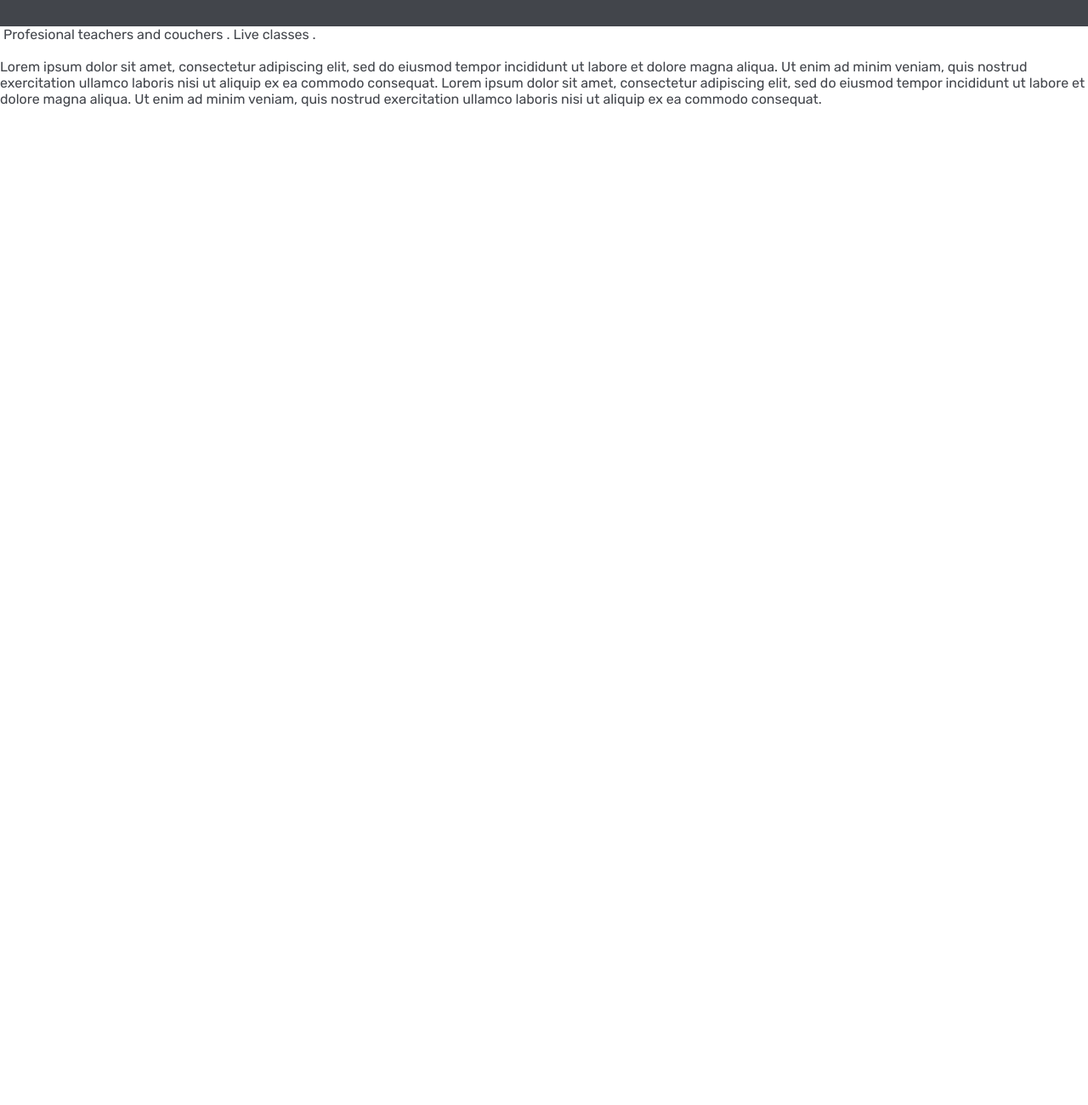
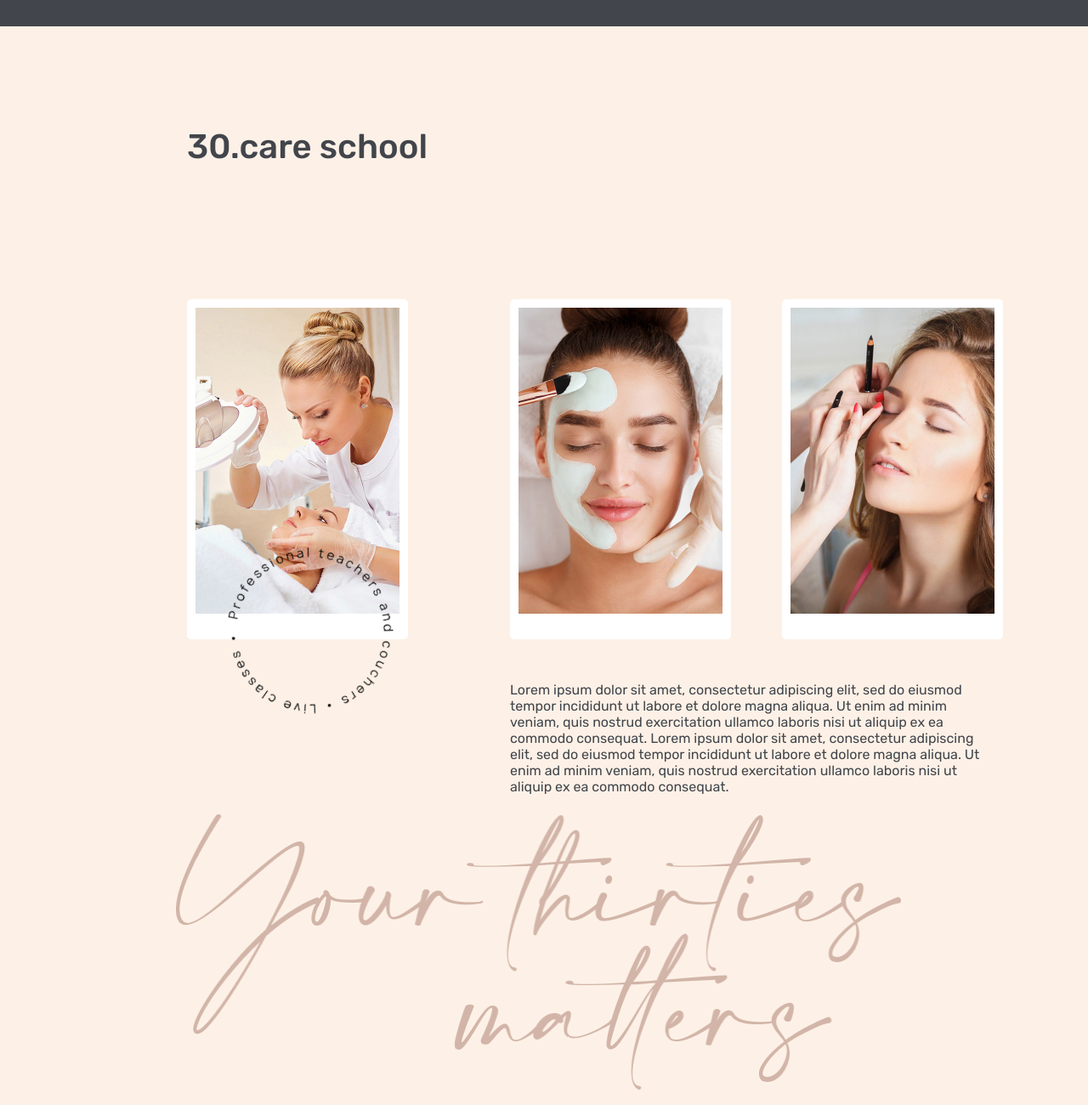
Before and after one commit to daria31v/30care, a plain HTML site: page index.html in a window 1280 px wide. Shown: the part 5181-6481 px from the top of the page at 85% size. Before the commit the page ends 5326 px from the top, so only its background shows below. Drawn offline with Linux system fonts and the light colour scheme.

Commit message:
section school

```diff
--- a/index.html
+++ b/index.html
@@ -247,23 +247,73 @@
 
       <!-- school -->
       <section class="school">
-        <div>
-          <img />
-          <span>Profesional teachers and couchers . Live classes .</span>
+        <div class="container">
+          <h2 class="title-second school-title">30.care school</h2>
+          <div class="school-content">
+            <div class="school-card school-circle">
+              <img
+                class=""
+                src="images/school-1.jpg"
+                width="240"
+                height="360"
+                alt="Example of training"
+              />
+            </div>
+            <div class="circle-container school-circle-text">
+              <img
+                class="rotating-image"
+                src="images/circle-text-3.png"
+                width="200"
+                height="200"
+                alt="The best offer of beaty professional cosmetics in Europe."
+              />
+            </div>
+            <div class="school-details">
+              <div class="school-cards">
+                <div class="school-card">
+                  <img
+                    class=""
+                    src="images/school-2.jpg"
+                    width="240"
+                    height="360"
+                    alt="Example of training"
+                  />
+                </div>
+                <div class="school-card">
+                  <img
+                    class=""
+                    src="images/school-3.jpg"
+                    width="240"
+                    height="360"
+                    alt="Example of training"
+                  />
+                </div>
+              </div>
+              <div class="school-description">
+                <p>
+                  Lorem ipsum dolor sit amet, consectetur adipiscing elit, sed do
+                  eiusmod tempor incididunt ut labore et dolore magna aliqua. Ut
+                  enim ad minim veniam, quis nostrud exercitation ullamco laboris
+                  nisi ut aliquip ex ea commodo consequat. Lorem ipsum dolor sit
+                  amet, consectetur adipiscing elit, sed do eiusmod tempor
+                  incididunt ut labore et dolore magna aliqua. Ut enim ad minim
+                  veniam, quis nostrud exercitation ullamco laboris nisi ut
+                  aliquip ex ea commodo consequat.
+                </p>
+              </div>
+              </div>
+          </div>
+
+          <div class="school-slogan">
+            <img
+              class=""
+              src="images/your-matters.png"
+              width="853"
+              height="324"
+              alt="slogan"
+            />
+          </div>
         </div>
-
-        <img />
-        <img />
-        <p>
-          Lorem ipsum dolor sit amet, consectetur adipiscing elit, sed do
-          eiusmod tempor incididunt ut labore et dolore magna aliqua. Ut enim ad
-          minim veniam, quis nostrud exercitation ullamco laboris nisi ut
-          aliquip ex ea commodo consequat. Lorem ipsum dolor sit amet,
-          consectetur adipiscing elit, sed do eiusmod tempor incididunt ut
-          labore et dolore magna aliqua. Ut enim ad minim veniam, quis nostrud
-          exercitation ullamco laboris nisi ut aliquip ex ea commodo consequat.
-        </p>
-        <img />
       </section>
     </main>
 
--- a/styles/style.css
+++ b/styles/style.css
@@ -6,7 +6,7 @@
   --section-bg: #fdf1e7;
   --text-color: #000;
   --data-color: #646464;
-  --slider-color: #1F2D46;
+  --slider-color: #1f2d46;
   --font-main: "Rubik", sans-serif;
   --font-accent: "Manrope", sans-serif;
 }
@@ -17,6 +17,7 @@
   box-sizing: border-box;
   font-family: var(--font-main);
   font-size: 16px;
+  font-weight: 400;
   list-style: none;
   text-decoration: none;
   color: var(--primary-color);
@@ -154,34 +155,33 @@ h1 {
   height: auto;
   position: absolute;
   animation: rotateAnimation 31s linear infinite reverse; /* Время, тип анимации и бесконечность с обратным вращением */
-  top:50px
+  top: 50px;
 }
-
 @keyframes rotateAnimation {
   to {
     transform: rotate(360deg);
   }
 }
-.title-container{
+.title-container {
   margin-right: 80px;
 }
-.reasons{
+.reasons {
   display: flex;
   margin-bottom: 231px;
 }
 .grid-container {
   display: grid;
-  grid-template-columns: repeat(2,380px);
+  grid-template-columns: repeat(2, 380px);
   grid-row-gap: 0;
   justify-content: center;
   align-items: center;
 }
-.grid-item{
+.grid-item {
   width: 100%;
   height: 300px;
   padding-top: 10px;
 }
-.grid-item-text{
+.grid-item-text {
   border-right: 1px solid var(--accent-color);
   border-bottom: 1px solid var(--accent-color);
   font-family: var(--font-accent);
@@ -191,27 +191,27 @@ h1 {
   padding-bottom: 75px;
   padding-right: 119px;
 }
-.one{
+.one {
   padding-bottom: 98px;
   border-bottom: 1px solid var(--accent-color);
   padding-left: 20px;
   display: block;
 }
-.two{
+.two {
   border-right: 1px solid var(--accent-color);
   padding-top: 140px;
 }
-.three{
+.three {
   padding-top: 140px;
   padding-left: 20px;
 }
-.item-number{
+.item-number {
   color: var(--accent-color);
   font-size: 120px;
   font-weight: 300;
   line-height: 1.2;
 }
-.item-text{
+.item-text {
   color: var(--accent-color);
   font-size: 36px;
   font-weight: 500;
@@ -224,15 +224,15 @@ h1 {
   font-weight: 500;
   margin-bottom: 10px;
 }
-.slider-product{
+.slider-product {
   display: flex;
   align-items: center;
   margin-bottom: 300px;
 }
-.slider-bg{
+.slider-bg {
   width: 960px;
   height: 600px;
-  background-image:  url("../images/slider-bg.jpg");
+  background-image: url("../images/slider-bg.jpg");
   background-repeat: no-repeat;
   background-size: 100%;
   margin-right: 140px;
@@ -241,17 +241,17 @@ h1 {
   display: block;
   width: 280px;
 }
-h3{
+h3 {
   font-size: 30px;
   font-weight: 400;
   line-height: 1;
 }
-.slider-description{
+.slider-description {
   font-family: var(--font-accent);
   color: var(--slider-color);
   margin: 30px 0 50px 0;
 }
-.slider-btn{
+.slider-btn {
   display: flex;
   justify-content: center;
   align-items: center;
@@ -265,79 +265,131 @@ h3{
   color: inherit;
   cursor: pointer;
 }
-.slider-btn:hover,:focus{
+.slider-btn:hover,
+:focus {
   background-color: var(--accent-color);
   color: var(--secondary-color);
   border: none;
 }
-.slider-btn:active{
+.slider-btn:active {
   background-color: var(--primary-color);
 }
 .is-hidden {
   display: none;
 }
-.solution{
+.solution {
   width: 100%;
   height: 100%;
 }
-.solution-bg{
+.solution-bg {
   height: 900px;
   width: auto;
-  background-image: url('../images/hero-2x_xl.jpeg');
+  background-image: url("../images/hero-2x_xl.jpeg");
   background-repeat: no-repeat;
   background-size: 100%;
   margin-top: 130px;
 }
-.partners{
+.partners {
   width: 100%;
   height: 100%;
   padding-top: 180px;
   padding-bottom: 180px;
   background-color: var(--primary-color);
 }
-.partners-title{
+.partners-title {
   color: var(--secondary-color);
   margin-bottom: 90px;
 }
-.partners-container{
+.partners-container {
   display: flex;
   gap: 140px;
 }
-.partners-group-btn{
+.partners-group-btn {
   padding-top: 250px;
 }
-.partner-btn{
+.partner-btn {
   border: 1px solid var(--secondary-color);
   color: var(--secondary-color);
 }
-.partner-btn:active{
+.partner-btn:active {
   background-color: var(--secondary-color);
   color: var(--primary-color);
 }
-.partners-grid-container{
+.partners-grid-container {
   display: grid;
-  grid-template-columns: repeat(2,365px);
+  grid-template-columns: repeat(2, 365px);
   gap: 40px;
   justify-content: start;
   align-items: center;
 }
-.partners-item{
+.partners-item {
   display: flex;
   justify-content: center;
   align-items: center;
   width: 360px;
   height: 90px;
-
 }
-.partners-number{
+.partners-number {
   font-size: 130px;
   font-weight: 300;
   width: 55px;
   color: var(--accent-color);
 }
-.partners-text{
+.partners-text {
   color: var(--secondary-color);
   margin-left: 50px;
   font-weight: 500;
   font-family: var(--font-accent);
 }
+.school {
+  width: 100%;
+  height: 100%;
+  background-color: var(--section-bg);
+  padding-top: 118px;
+  padding-bottom: 18px;
+}
+.school-title{
+  margin-bottom: 156px;
+}
+.school-content {
+  display: flex;
+  justify-content: space-between;
+  align-content: center;
+}
+.school-cards {
+  display: flex;
+  gap: 60px;
+}
+.school-card {
+  width: 260px;
+  height: 400px;
+  padding: 10px 10px 30px 10px;
+  background-color: var(--secondary-color);
+  border-radius: 5px;
+}
+.school-circle{
+  position: relative;
+}
+.school-circle-text{
+  top: 240px;
+  left: -15px;
+}
+.school-img {
+  width: 240px;
+  height: 360px;
+}
+.school-description {
+  width: 560px;
+  margin-top: 50px;
+  margin-bottom: 23px;
+  font-family: var(--font-accent);
+}
+.school-slogan {
+  width: 100%;
+  display: flex;
+  justify-content: end;
+  align-items: center;
+}
+.school-details{
+  display: grid;
+}
```
Also changed, not shown: images/school-1.jpg (renamed from images/Rectangle 23.jpg), images/school-2.jpg (renamed from images/Rectangle 24.jpg), images/school-3.jpg (renamed from images/Rectangle 25.jpg).
